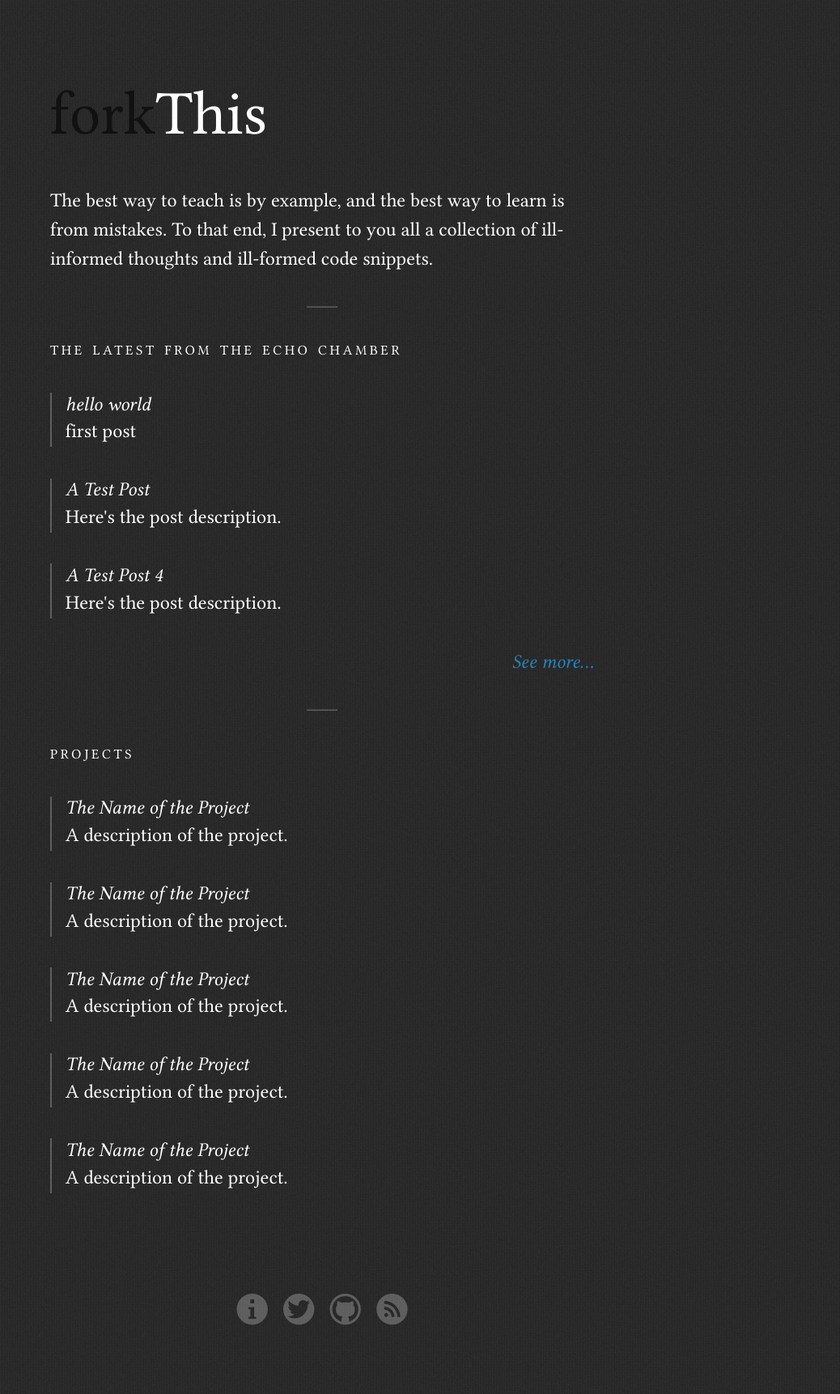
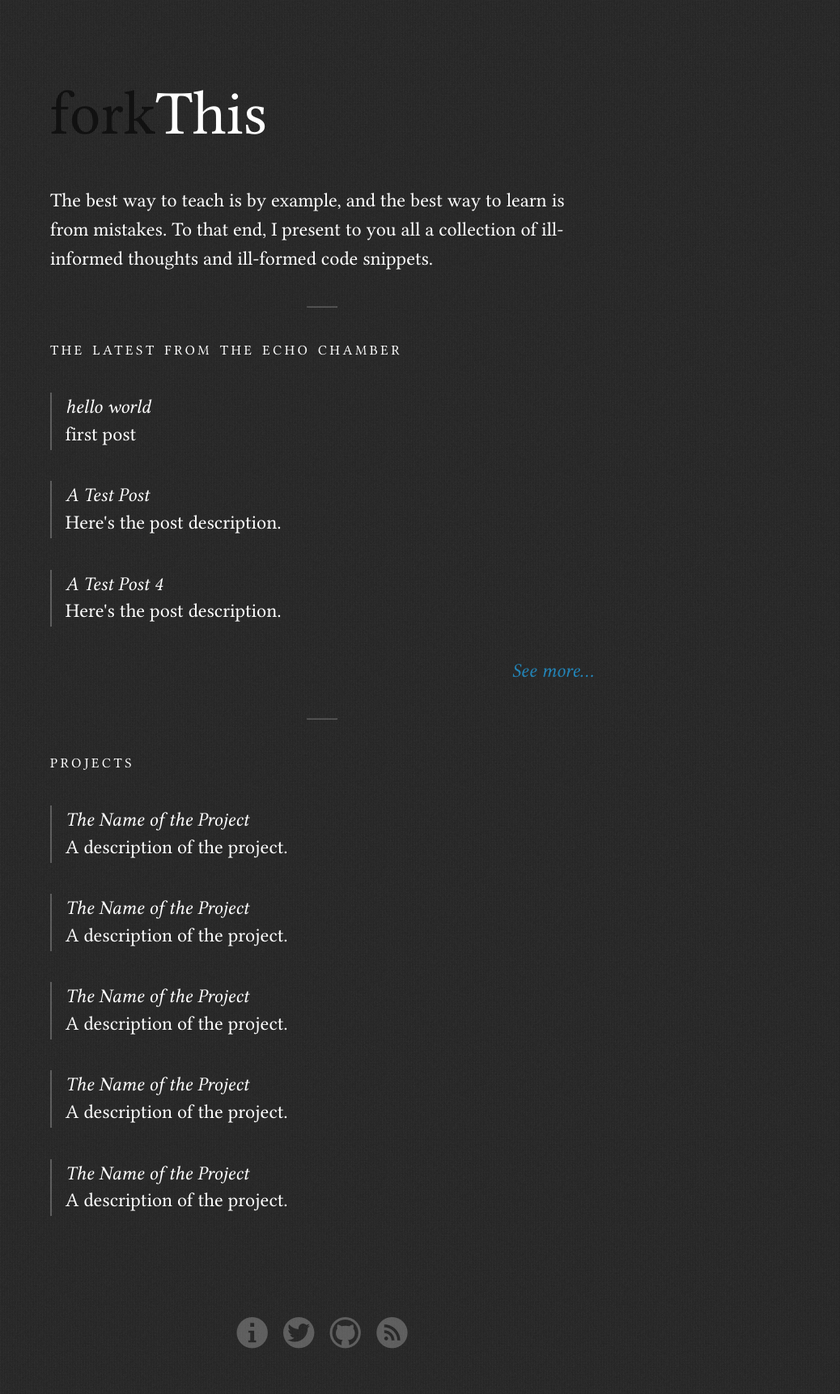
Before and after one commit to dmrutherford/dmrutherford.github.io, a Jekyll site: the page built from index.html, in a window 1280 px wide. Shown: the whole page at 81% size, without its empty margins (242-1280 px from the left). Built offline with Jekyll 4.4.1, drawn with Linux system fonts in a browser that asks for light colours; before the commit the page ends 1693 px from its top, so only the background shows below that.

Commit message:
Added more padding to post link titles

```diff
--- a/css/_sass/_typography.scss
+++ b/css/_sass/_typography.scss
@@ -46,7 +46,7 @@
 
 .post-link-title {
 	margin:			3.2rem 0 0;
-	padding-top:	0.2rem;
+	padding-top:	0.5rem;
 }
 
 
--- a/css/styles.css
+++ b/css/styles.css
@@ -161,7 +161,7 @@ body {
 
 .post-link-title {
   margin: 3.2rem 0 0;
-  padding-top: 0.2rem; }
+  padding-top: 0.5rem; }
 
 /* LINKS */
 a {
```
